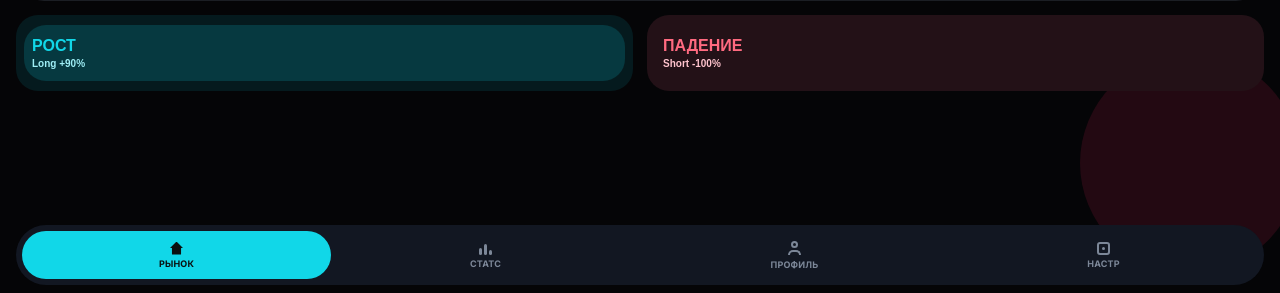
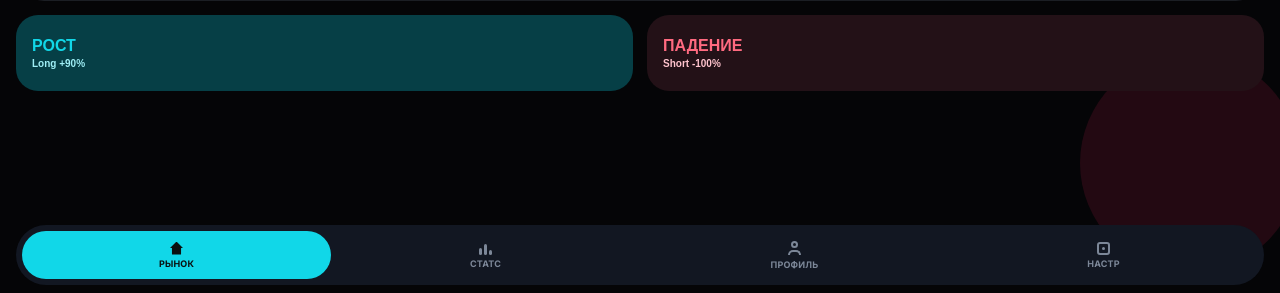
Before and after one commit to aleksrobha76-collab/bitget, a FastAPI app: page / in a window 1280 px wide. Shown: the part 507-800 px from the top of the page. Run offline with FastAPI, Linux system fonts and the light colour scheme; data that the repository does not hold is empty; parts of the project's set-up code (start-up, migrations or seed data) failed here and were passed over; some libraries are stand-ins or nearby versions.

Commit message:
[*]fix button

```diff
--- a/project/app/static/css/styles.css
+++ b/project/app/static/css/styles.css
@@ -236,8 +236,8 @@
   width: calc(100% - 16px); height: 56px;
   border-radius: 22px; pointer-events: none;
 }
-.up-glow   { background: var(--accent); opacity: .16; }
-.down-glow { background: #FF4666; opacity: .18; }
+.up-glow,
+.down-glow { display: none; }
 .action-btn {
   position: absolute; inset: 0;
   border-radius: 22px; border: none; cursor: pointer;
@@ -248,7 +248,7 @@
 }
 .action-btn:disabled { opacity: .45; cursor: not-allowed; }
 .action-btn:not(:disabled):active { transform: scale(.97); }
-.up-btn   { background: rgba(17,215,232,.10); }
+.up-btn   { background: #063F46; }
 .down-btn { background: #231117; }
 .ab-label { font-size: 16px; font-weight: 800; line-height: 1; }
 .up-btn   .ab-label { color: var(--accent); }
```
